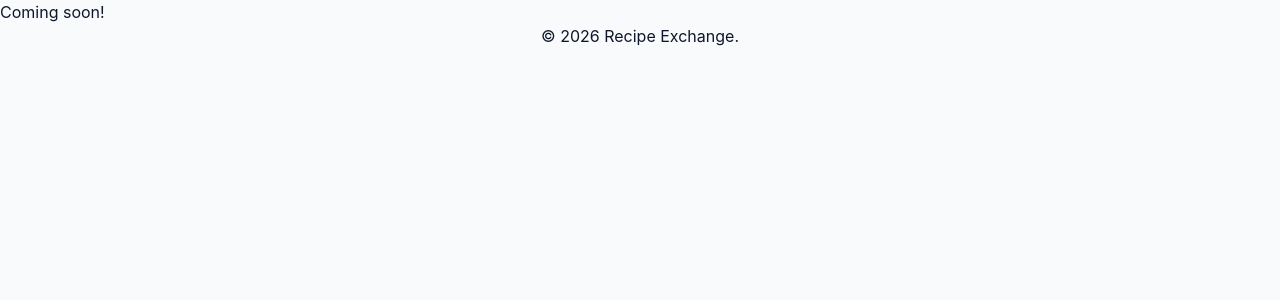
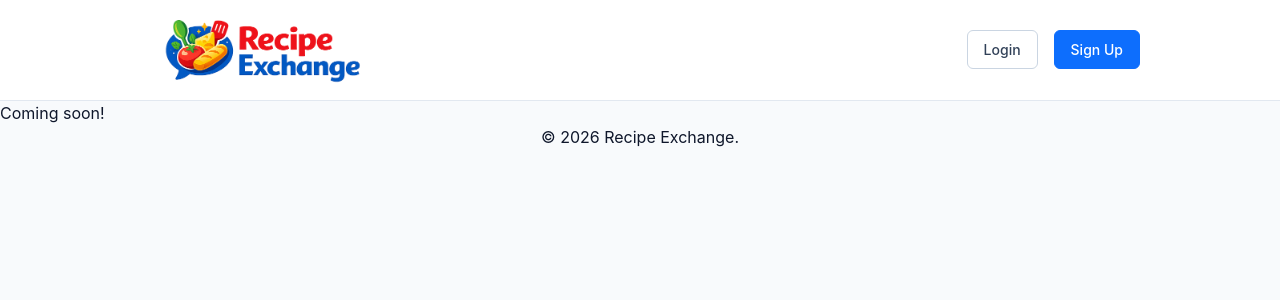
Before and after one commit to johnellison919/recipe-exchange, an Angular app in the folder frontend/: page / in a window 1280 px wide. Shown: the top 300 px of the page. Built offline with nearby package versions, Linux system fonts and the light colour scheme.

Commit message:
feat: Adds header and makes global styling adjustments

```diff
--- a/frontend/src/app/app.component.html
+++ b/frontend/src/app/app.component.html
@@ -1,3 +1,5 @@
+<app-header />
+
 Coming soon!
 
 <app-footer />
--- a/frontend/src/app/app.component.ts
+++ b/frontend/src/app/app.component.ts
@@ -1,9 +1,10 @@
 import { Component } from '@angular/core';
-import { Footer } from './components/footer/footer.component';
+import { FooterComponent } from './components/footer/footer.component';
+import { HeaderComponent } from './components/header/header.component';
 
 @Component({
   selector: 'app-root',
-  imports: [Footer],
+  imports: [FooterComponent, HeaderComponent],
   templateUrl: './app.component.html',
   styleUrl: './app.component.css',
 })
--- a/frontend/src/app/components/footer/footer.component.ts
+++ b/frontend/src/app/components/footer/footer.component.ts
@@ -6,6 +6,6 @@ import { Component } from '@angular/core';
   templateUrl: './footer.component.html',
   styleUrl: './footer.component.css',
 })
-export class Footer {
+export class FooterComponent {
   protected readonly currentYear = new Date().getFullYear();
 }
--- /dev/null
+++ b/frontend/src/app/components/header/header.component.css
@@ -0,0 +1,28 @@
+.header {
+  background-color: var(--color-white);
+  border-bottom: 1px solid var(--color-gray-200);
+
+  & .header-container {
+    margin: auto;
+    max-width: 1000px;
+    display: flex;
+    justify-content: space-between;
+    align-items: center;
+
+    & .logo {
+      display: flex;
+      max-width: 250px;
+
+      & img {
+        width: 100%;
+      }
+    }
+
+    & .auth-section {
+      & .auth-buttons {
+        display: flex;
+        gap: 1rem;
+      }
+    }
+  }
+}
--- /dev/null
+++ b/frontend/src/app/components/header/header.component.html
@@ -0,0 +1,13 @@
+<header class="header">
+  <div class="header-container">
+    <a routerLink="/" class="logo">
+      <img src="/logo.png" alt="Recipe Exchange" />
+    </a>
+    <div class="auth-section">
+      <div class="auth-buttons">
+        <a routerLink="/login" class="button button-outline">Login</a>
+        <a routerLink="/register" class="button button-primary">Sign Up</a>
+      </div>
+    </div>
+  </div>
+</header>
--- /dev/null
+++ b/frontend/src/app/components/header/header.component.ts
@@ -0,0 +1,12 @@
+import { Component, inject } from '@angular/core';
+import { RouterLink, Router } from '@angular/router';
+
+@Component({
+  selector: 'app-header',
+  imports: [RouterLink],
+  templateUrl: './header.component.html',
+  styleUrl: './header.component.css',
+})
+export class HeaderComponent {
+  protected readonly router = inject(Router);
+}
--- a/frontend/src/styles.css
+++ b/frontend/src/styles.css
@@ -1,6 +1,11 @@
 :root {
   --color-primary: #0d6efd;
+  --color-primary-light: color-mix(in oklab, var(--color-primary) 80%, #fff 15%);
+  --color-primary-dark: color-mix(in oklab, var(--color-primary) 80%, #000 15%);
+
   --color-secondary: #e07c09;
+  --color-secondary-light: color-mix(in oklab, var(--color-secondary) 80%, #fff 15%);
+  --color-secondary-dark: color-mix(in oklab, var(--color-secondary) 80%, #000 15%);
 
   --color-black: #000;
   --color-white: #fff;
@@ -37,3 +42,33 @@ body {
   color: var(--color-gray-900);
   line-height: 1.5;
 }
+
+.button {
+  padding: 0.5rem 1rem;
+  border-radius: 6px;
+  font-size: 0.875rem;
+  font-weight: 500;
+  text-decoration: none;
+  transition: all 0.2s;
+  display: inline-block;
+}
+
+.button-primary {
+  background-color: var(--color-primary);
+  border: 1px solid var(--color-primary);
+  color: white;
+
+  &:hover {
+    background-color: var(--color-primary-dark);
+  }
+}
+
+.button-outline {
+  background-color: transparent;
+  border: 1px solid var(--color-gray-300);
+  color: var(--color-gray-700);
+
+  &:hover {
+    background-color: var(--color-gray-100);
+  }
+}
```
Also changed, not shown: frontend/public/logo.png (added), 1 other file (tests, documents, lock files or other folders).
